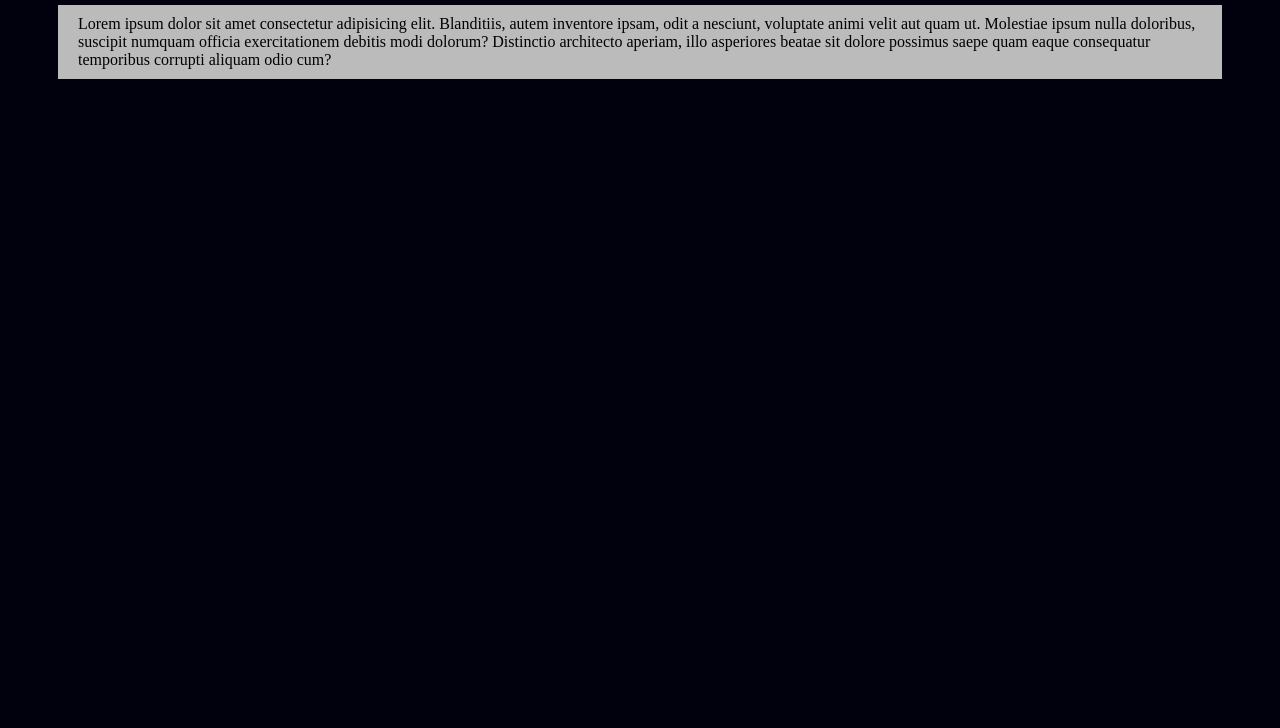
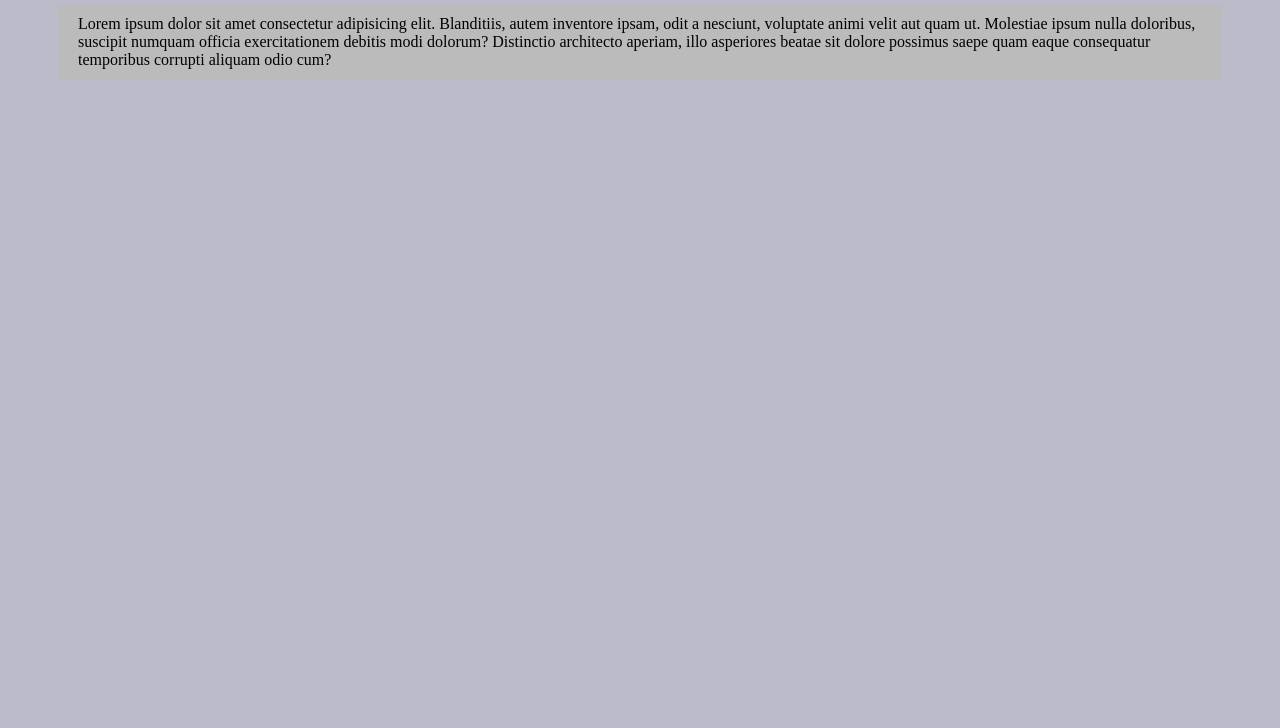
Before and after one commit to 34R4F4/project001, a plain HTML site: page index.html in a window 1280 px wide. Shown: the part 72-800 px from the top of the page. Drawn offline with Linux system fonts and the light colour scheme.

Commit message:
Light Mode

```diff
--- a/style.css
+++ b/style.css
@@ -1,5 +1,5 @@
 body{
-    background-color: rgb(1, 1, 14);
+    background-color: rgb(187, 187, 202);
 }
 h1{
     text-align: center;
```
